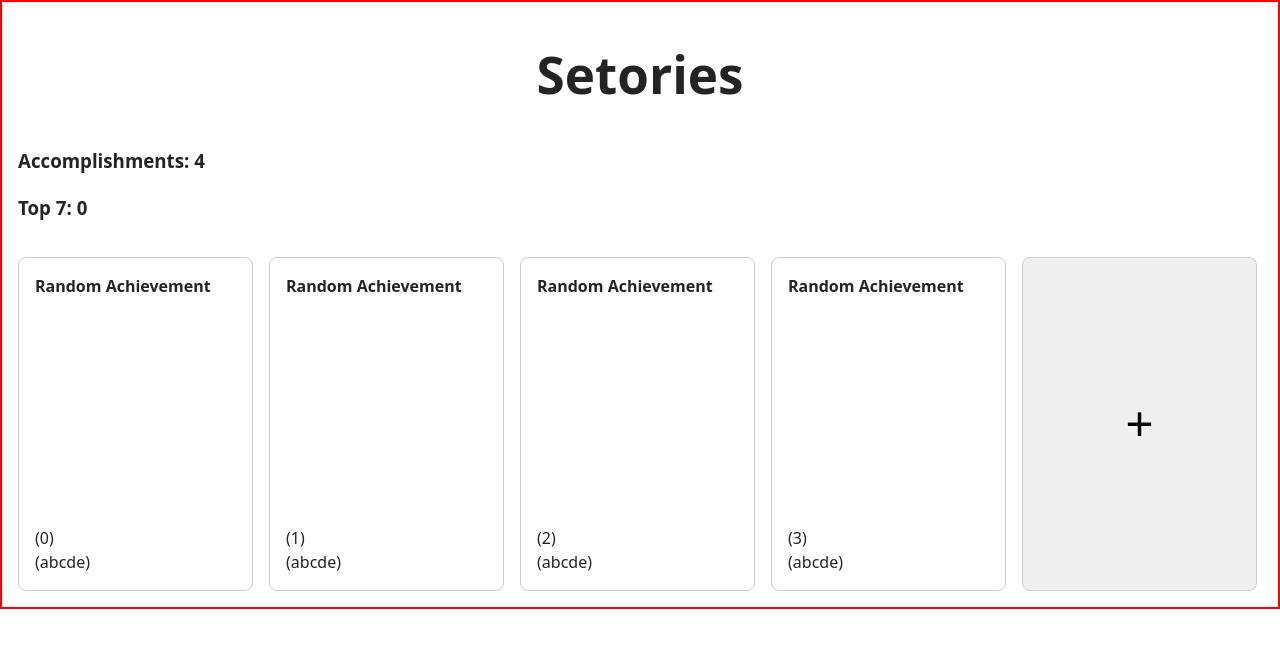
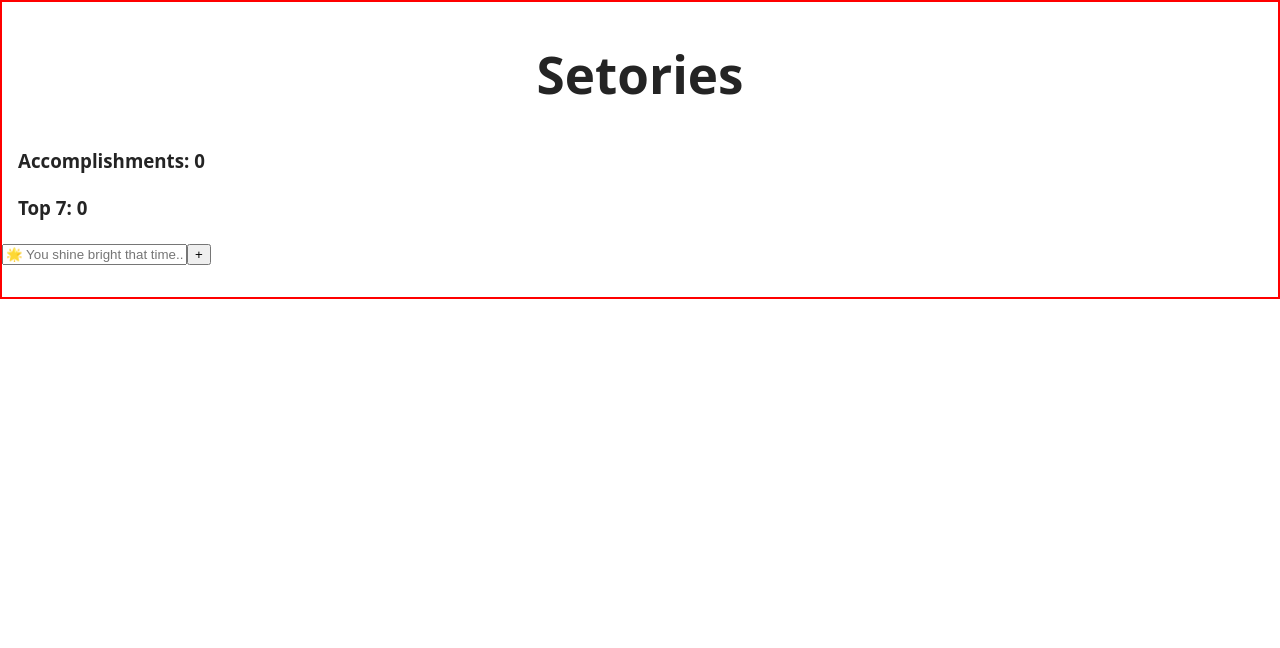
Before and after one commit to Imjoma/setories, a React (Vite) app: page / in a window 1280 px wide. Shown: the top 648 px of the page. Built offline with nearby package versions, Linux system fonts and the light colour scheme.

Commit message:
added AccomplishmentForm.tsx

```diff
--- a/src/App.tsx
+++ b/src/App.tsx
@@ -1,26 +1,19 @@
 import "./App.css";
 // import AccomplishCard from "./ui/AccomplishCard";
 import { useAccomplishments } from "./hooks/useAccomplishments";
-import AddAccomplishButton from "./ui/AddAccomplishButton";
-import { useState } from "react";
+
 import AccomplishItemCard from "./ui/AccomplishItemCard";
+import AccomplishmentForm from "./ui/AccomplishmentForm";
 
 function App() {
   const {
     accomplishments,
     top7,
     handleAdd,
-    handleDelete,
+    // handleDelete,
     // handleAddToTop7
-  } = useAccomplishments([
-    { title: "Random Achievement", count: 1, id: "abcde" },
-    { title: "Random Achievement", count: 1, id: "abcde" },
-    { title: "Random Achievement", count: 1, id: "abcde" },
-    { title: "Random Achievement", count: 1, id: "abcde" },
-  ]);
+  } = useAccomplishments([]);
 
-  const [draftTitle, setDraftTitle] = useState("");
-  console.log("Draft Title:", draftTitle);
   console.log("App:", accomplishments);
 
   // 🏆🏅🎯🌟
@@ -33,30 +26,20 @@ function App() {
           <h3>Accomplishments: {accomplishments.length}</h3>
           <h3>Top 7: {top7.length}</h3>
         </div>
+        {/* Form */}
+        <AccomplishmentForm
+          handleAdd={handleAdd}
+          count={accomplishments.length}
+        />
+        {/* Grid Container */}
         <div className="container-grid">
           {accomplishments.map((accomplishment, index) => (
             <AccomplishItemCard
-              key={index}
+              key={accomplishment.id}
               index={index}
               accomplishment={accomplishment}
             />
-
-            // <AccomplishCard
-            //   key={index}
-            //   index={index}
-            //   accomplishment={accomplishment}
-            //   handleDelete={handleDelete}
-            //   handleAddToTop7={handleAddToTop7}
-            //   setDraftTitle={setDraftTitle}
-            // />
           ))}
-          <AddAccomplishButton
-            accomplishments={accomplishments}
-            handleAdd={handleAdd}
-            handleDelete={handleDelete}
-            draftTitle={draftTitle}
-            setDraftTitle={setDraftTitle}
-          />
         </div>
       </section>
     </div>
--- a/src/hooks/useAccomplishments.ts
+++ b/src/hooks/useAccomplishments.ts
@@ -27,8 +27,7 @@ export function useAccomplishments(initial: Accomplishment[]) {
   };
 
   const handleAdd = (item: Accomplishment) => {
-    const templateCard = { title: "", count: 1, id: "abcde" };
-    setAccomplishments((prev) => [...prev, item, templateCard]);
+    setAccomplishments((prev) => [item, ...prev]);
   };
 
   return {
--- a/src/ui/AccomplishItemCard.tsx
+++ b/src/ui/AccomplishItemCard.tsx
@@ -4,10 +4,11 @@ type CustomCardProps = Pick<AccomplishCardProps, "index" | "accomplishment">;
 
 const AccomplishCard = ({ index, accomplishment }: CustomCardProps) => {
   return (
-    <div key={accomplishment.id} className="card-accomplishments">
+    <div className="card-accomplishments">
       <h4>{accomplishment?.title}</h4>
       <div className="card-footer">
-        <span>({index})</span>
+        <span>(Index: {index})</span>
+        <span>(Count: {accomplishment.count})</span>
         <span>({accomplishment.id})</span>
       </div>
     </div>
--- /dev/null
+++ b/src/ui/AccomplishmentForm.tsx
@@ -0,0 +1,41 @@
+import { useState } from "react";
+import type { AccomplishCardProps } from "../types/accomplishment";
+import { generateRandomString } from "../utils/generateId";
+
+type CustomProps = Pick<AccomplishCardProps, "handleAdd"> & {
+  count: number;
+};
+
+const AccomplishmentForm = ({ handleAdd, count }: CustomProps) => {
+  const [title, setTitle] = useState("");
+
+  const handleSubmit = (e: React.FormEvent<HTMLFormElement>) => {
+    e.preventDefault();
+
+    if (!title.trim()) return;
+
+    if (handleAdd) {
+      handleAdd({
+        title: title,
+        count: count,
+        id: generateRandomString(),
+      });
+    }
+
+    setTitle("");
+  };
+  return (
+    <form className="container-form" onSubmit={handleSubmit}>
+      <input
+        type="text"
+        placeholder="🌟 You shine bright that time..."
+        value={title}
+        onChange={(e) => setTitle(e.target.value)}
+      />
+
+      <button type="submit">+</button>
+    </form>
+  );
+};
+
+export default AccomplishmentForm;
--- a/src/ui/AddAccomplishButton.tsx
+++ b/src/ui/AddAccomplishButton.tsx
@@ -10,32 +10,17 @@ type FewCardProps = Pick<AccomplishCardProps, "handleAdd" | "handleDelete"> & {
   setDraftTitle: (inputTitle: string) => void;
 };
 
-// Notes:
-// - Initial ui load - show template card only
-// - - draftTitle and template card must be empty before adding new empty card
-// - - - add button will show then change the state of of the previous textared to readOnly
-
 const AddAccomplishButton = ({
   handleAdd,
   accomplishments,
-  draftTitle,
-  handleDelete,
   setDraftTitle,
 }: FewCardProps) => {
   const isMax = accomplishments.length < 20;
-  const lastItem = accomplishments[accomplishments.length - 1];
 
   const handleAddClick = () => {
-    if (draftTitle.trim() === "") return;
-    // Deleting the template card
-    if (lastItem.id === "abcde") {
-      handleDelete(lastItem.id);
-    }
-
     if (handleAdd) {
-      //   Adding the new card in the state
       handleAdd({
-        title: draftTitle,
+        title: "New Accomplishment",
         count: accomplishments.length,
         id: generateRandomString(),
       });
@@ -44,6 +29,7 @@ const AddAccomplishButton = ({
   };
 
   return (
+    <>
       <button
         style={{
           display: isMax ? "block" : "none",
@@ -54,6 +40,7 @@ const AddAccomplishButton = ({
       >
         +
       </button>
+    </>
   );
 };
 
```
Lines whose indentation alone changed are shown as unchanged.
